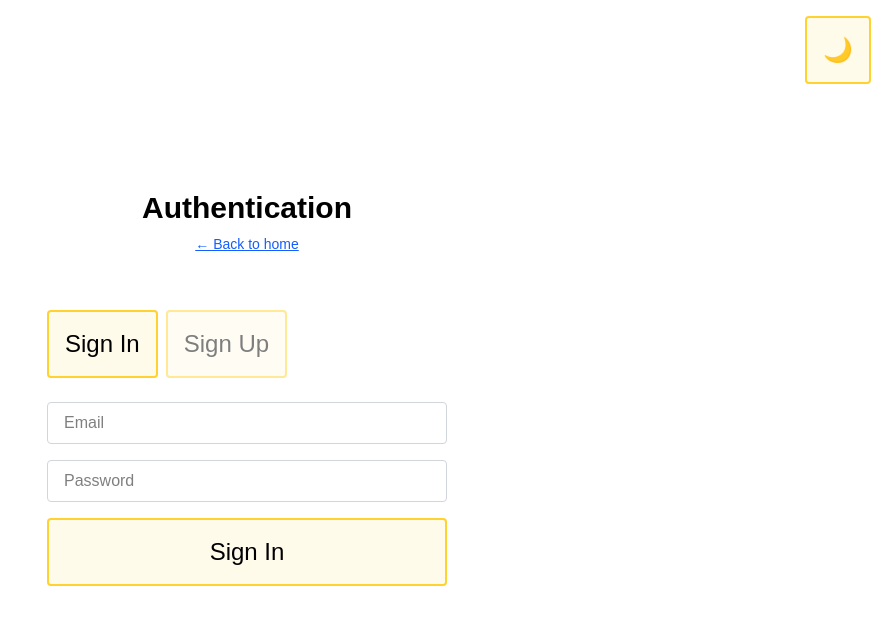
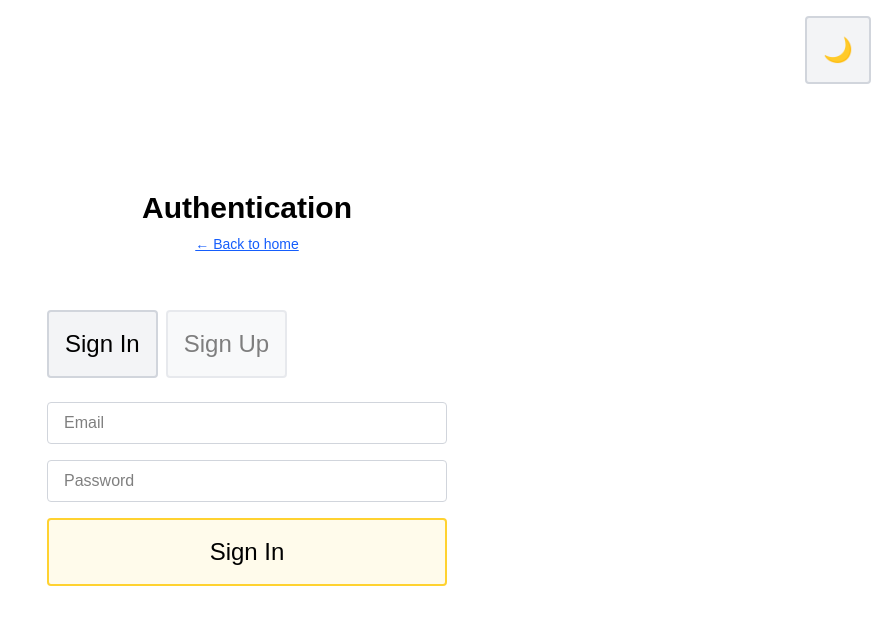
Before and after one commit to 66Gramms/gallows, a Next.js app: page /auth in a window 1280 px wide. Shown: the top 624 px of the page, without its empty margins (393-1280 px from the left). Built offline with nearby package versions, Linux system fonts and the light colour scheme; no server answers.

Commit message:
Refactor buttons to use ButtonVariant prop

```diff
--- a/src/components/molecules/button/index.tsx
+++ b/src/components/molecules/button/index.tsx
@@ -2,19 +2,45 @@
 
 import clsx from "clsx";
 
+export type ButtonVariant = "primary" | "secondary" | "danger" | "success";
+
 interface ButtonProps extends React.ButtonHTMLAttributes<HTMLButtonElement> {
   children: React.ReactNode;
   className?: string;
+  variant?: ButtonVariant;
 }
 
-const Button = ({ children, className, ...props }: ButtonProps) => {
+const variantStyles: Record<ButtonVariant, string> = {
+  primary: clsx(
+    "bg-amber-50 hover:bg-amber-100 border-amber-300 hover:border-amber-400",
+    "dark:bg-amber-700/10 dark:hover:bg-amber-700/20 dark:border-amber-700/30 dark:hover:border-amber-700/50"
+  ),
+  secondary: clsx(
+    "bg-gray-100 hover:bg-gray-200 border-gray-300 hover:border-gray-400",
+    "dark:bg-gray-800 dark:hover:bg-gray-700 dark:border-gray-600 dark:hover:border-gray-500"
+  ),
+  danger: clsx(
+    "bg-red-50 hover:bg-red-100 border-red-300 hover:border-red-400",
+    "dark:bg-red-900/10 dark:hover:bg-red-900/20 dark:border-red-700/30 dark:hover:border-red-700/50"
+  ),
+  success: clsx(
+    "bg-green-50 hover:bg-green-100 border-green-300 hover:border-green-400",
+    "dark:bg-green-900/10 dark:hover:bg-green-900/20 dark:border-green-700/30 dark:hover:border-green-700/50"
+  ),
+};
+
+const Button = ({
+  children,
+  className,
+  variant = "primary",
+  ...props
+}: ButtonProps) => {
   return (
     <button
       className={clsx(
         "p-4 text-2xl cursor-pointer rounded-sm border-2 transition-colors",
-        "bg-amber-50 hover:bg-amber-100 border-amber-300 hover:border-amber-400",
-        "dark:bg-amber-700/10 dark:hover:bg-amber-700/20 dark:border-amber-700/30 dark:hover:border-amber-700/50",
         "disabled:opacity-50 disabled:cursor-not-allowed",
+        variantStyles[variant],
         className,
       )}
       {...props}
--- a/src/components/molecules/page-state/index.tsx
+++ b/src/components/molecules/page-state/index.tsx
@@ -39,7 +39,9 @@ export default function PageState({
       {message && <p className="text-lg">{message}</p>}
       {details && <p className="text-sm text-gray-500">{details}</p>}
       {onAction ? (
-        <Button onClick={onAction}>{actionLabel}</Button>
+        <Button onClick={onAction} variant="secondary">
+          {actionLabel}
+        </Button>
       ) : (
         <Link
           href="/"
--- a/src/components/molecules/theme-switcher/index.tsx
+++ b/src/components/molecules/theme-switcher/index.tsx
@@ -22,7 +22,11 @@ export default function ThemeSwitcher() {
   };
 
   return (
-    <Button onClick={toggleTheme} className="fixed top-4 right-4">
+    <Button
+      onClick={toggleTheme}
+      variant="secondary"
+      className="fixed top-4 right-4"
+    >
       {theme === "dark" ? "🌞" : "🌙"}
     </Button>
   );
--- a/src/components/organisms/auth-form.tsx
+++ b/src/components/organisms/auth-form.tsx
@@ -15,12 +15,14 @@ export default function AuthForm() {
       <div className="flex gap-2 mb-6">
         <Button
           onClick={() => setMode("signin")}
+          variant="secondary"
           className={mode === "signin" ? "opacity-100" : "opacity-50"}
         >
           Sign In
         </Button>
         <Button
           onClick={() => setMode("signup")}
+          variant="secondary"
           className={mode === "signup" ? "opacity-100" : "opacity-50"}
         >
           Sign Up
--- a/src/components/organisms/game-result/index.tsx
+++ b/src/components/organisms/game-result/index.tsx
@@ -49,7 +49,7 @@ export default function GameResult({
         <Button onClick={onRestart} className="w-full">
           {currentConfig.buttonText}
         </Button>
-        <Button onClick={onGoHome} className="w-full bg-gray-100 hover:bg-gray-200 dark:bg-gray-800 dark:hover:bg-gray-700 border-gray-300 dark:border-gray-600">
+        <Button onClick={onGoHome} variant="secondary" className="w-full">
           Go Home
         </Button>
       </div>
--- a/src/components/organisms/user-profile.tsx
+++ b/src/components/organisms/user-profile.tsx
@@ -28,7 +28,11 @@ export default function UserProfile() {
           {user.user_metadata?.full_name || "User"}
         </span>
       </div>
-      <Button onClick={handleSignOut} disabled={signOutMutation.isPending}>
+      <Button
+        onClick={handleSignOut}
+        disabled={signOutMutation.isPending}
+        variant="danger"
+      >
         {signOutMutation.isPending ? "Signing out..." : "Sign Out"}
       </Button>
     </div>
```
